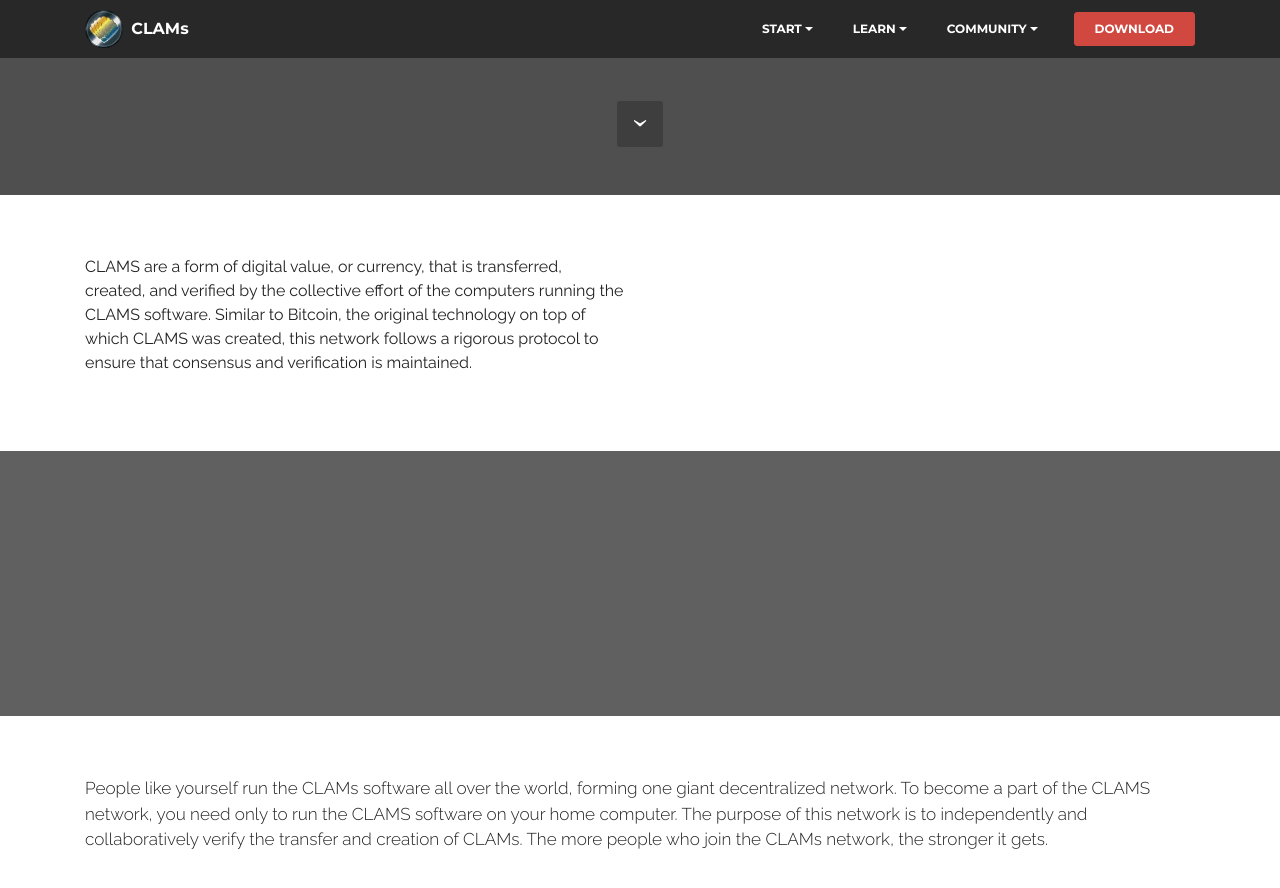
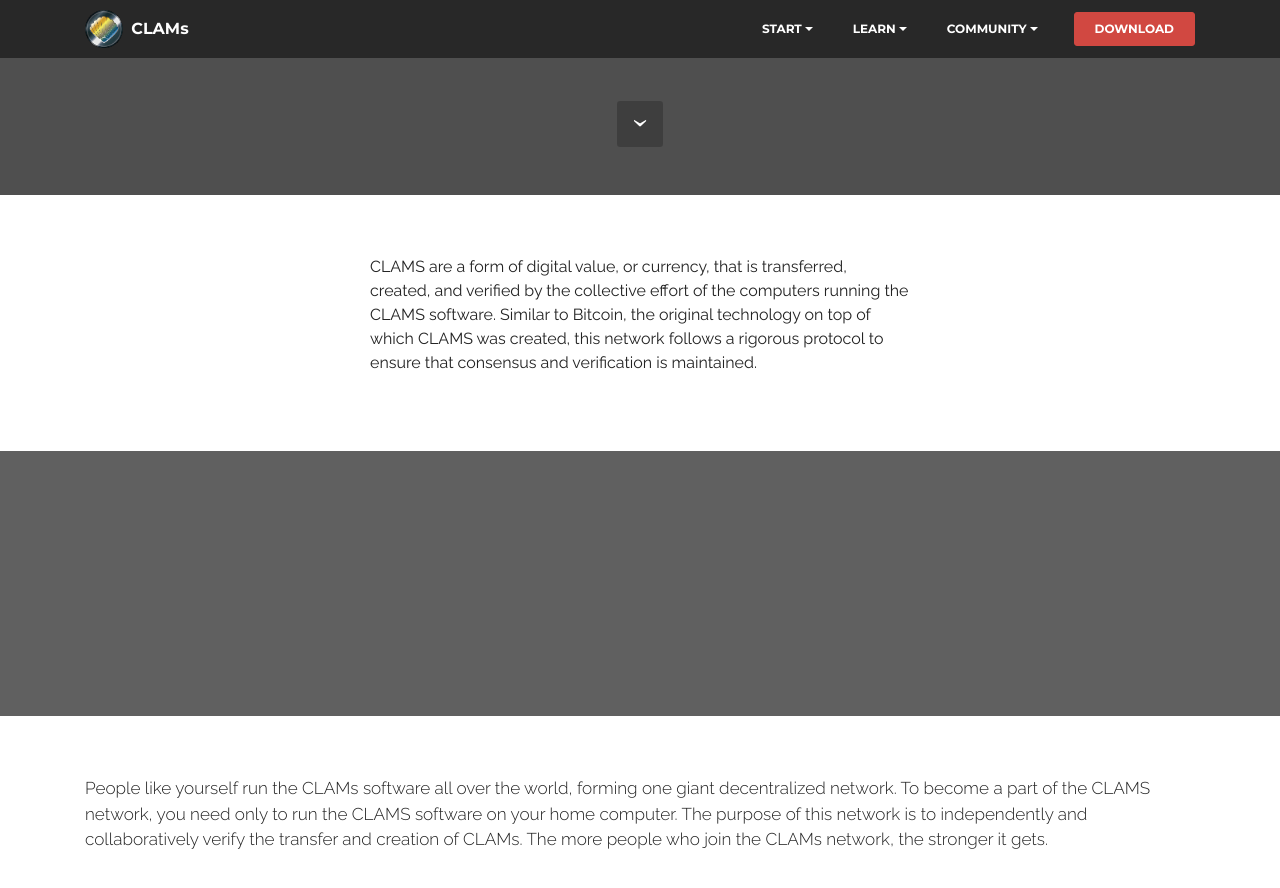
Before and after one commit to ClamProject/ClamProject.github.io, a Jekyll site: the page built from start/what-are-clams/index.html, in a window 1280 px wide and 900 px high, scrolled down 705 px. Shown: the top 888 px of the window. Built offline with Jekyll 4.4.1, drawn with Linux system fonts in a browser that asks for light colours.

Commit message:
prev syntax

```diff
--- a/start/what-are-clams/index.html
+++ b/start/what-are-clams/index.html
@@ -12,7 +12,7 @@ midsubtitle:
 
     <div class="container">
         <div class="row">
-            <div class="col-xs-12 col-md-6 center-block"><p>CLAMS are a form of digital value, or currency, that is transferred, created, and verified by the collective effort of the computers running the CLAMS software.  Similar to Bitcoin, the original technology on top of which CLAMS was created, this network follows a rigorous protocol to ensure that consensus and verification is maintained.</p></div>
+            <div class="col-xs-12 col-md-6 col-md-offset-3"><p>CLAMS are a form of digital value, or currency, that is transferred, created, and verified by the collective effort of the computers running the CLAMS software.  Similar to Bitcoin, the original technology on top of which CLAMS was created, this network follows a rigorous protocol to ensure that consensus and verification is maintained.</p></div>
         </div>
     </div>
 
```
